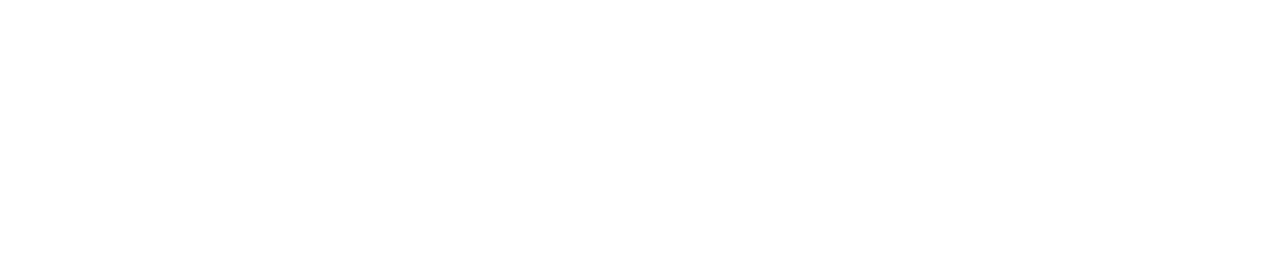
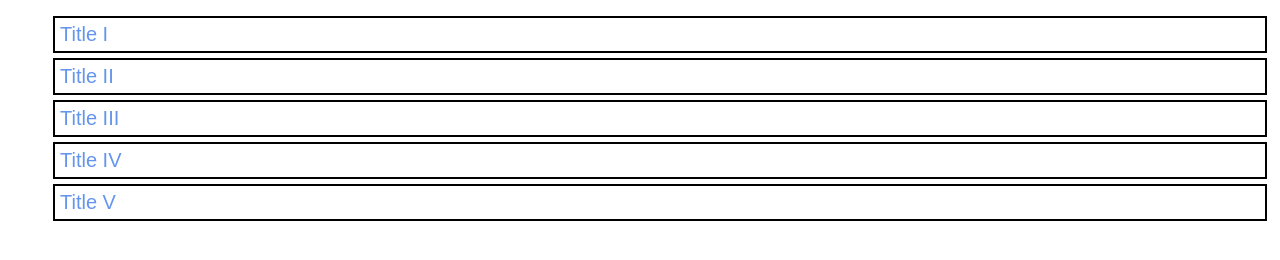
Before and after one commit to ajmaz/BryanUniversity, a plain HTML site: page FSW-110/week3/changing_styles_wJS/index.html in a window 1280 px wide. Drawn offline with Linux system fonts and the light colour scheme.

Commit message:
changing styles week 3

```diff
--- a/FSW-110/week3/changing_styles_wJS/index.html
+++ b/FSW-110/week3/changing_styles_wJS/index.html
@@ -3,8 +3,9 @@
 <head>
     <meta charset="UTF-8">
     <title>changing styles wJS</title>
+    <link rel="stylesheet" href="styles.css">
 </head>
 <body>
-
+    <script src="index.js"></script>
 </body>
 </html>
--- a/FSW-110/week3/changing_styles_wJS/index.js
+++ b/FSW-110/week3/changing_styles_wJS/index.js
@@ -0,0 +1,19 @@
+const newList = document.createElement("ul");
+newList.className = ("h2 list");
+document.body.appendChild(newList);
+
+const h2 = ['Title I', 'Title II', 'Title III', ' Title IV', 'Title V']
+
+for (i = 0; i < h2.length ; i++){
+    var newHeader = document.createElement("h2");
+    newHeader.className = "header"
+    newHeader.classList += " border"
+    newHeader.textContent = h2[i]
+    var style = newHeader.style
+    style.fontSize = "20px"
+    style.fontWeight = "lighter"
+    style.fontFamily = "sans-serif"
+    style.color = "cornflowerblue"
+
+    newList.append(newHeader)
+}
--- /dev/null
+++ b/FSW-110/week3/changing_styles_wJS/styles.css
@@ -0,0 +1,5 @@
+.border {
+    border: 2px solid black;
+    padding: 5px;
+    margin: 5px;
+}
```
